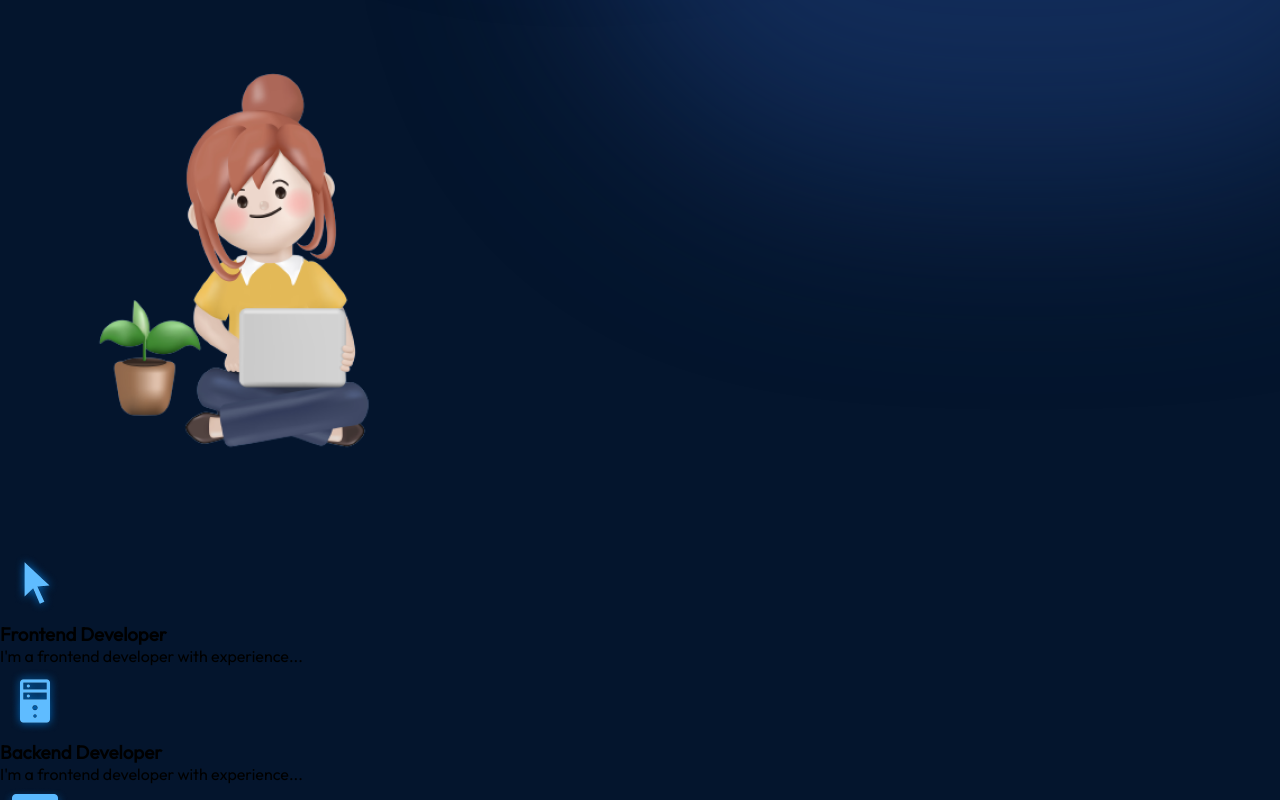
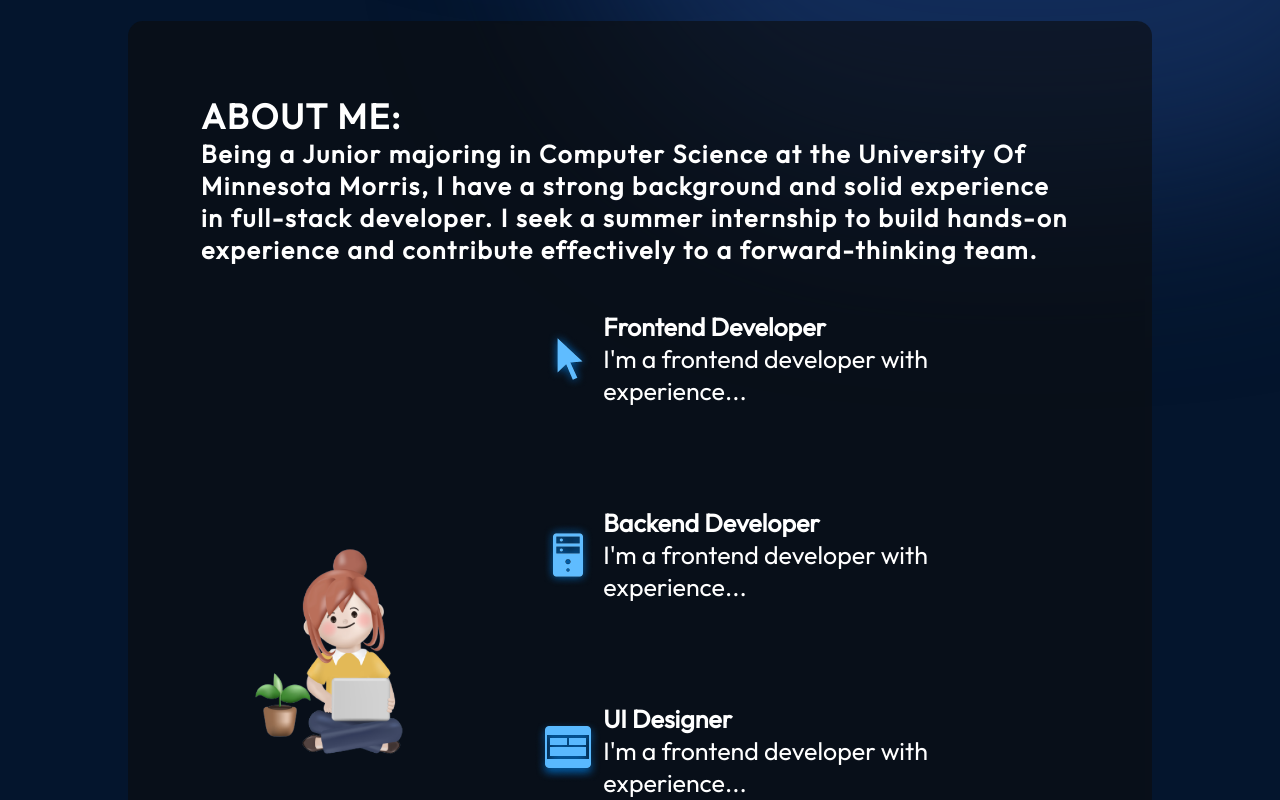
Before and after one commit to AndrewLam288/My-Porfolio-Website, a React (Vite) app in the folder Andrew-Lam-Portfolio/: page / in a window 1280 px wide. Shown: the part 860-1660 px from the top of the page. Built offline with nearby package versions, Linux system fonts and the light colour scheme.

Commit message:
Done with about section and adjust for smooth scrolling behavior overall

```diff
--- a/Andrew-Lam-Portfolio/src/components/Navbar/About/About.jsx
+++ b/Andrew-Lam-Portfolio/src/components/Navbar/About/About.jsx
@@ -4,56 +4,59 @@ import styles from './About.module.css';
 
 export const About = () => {
     return (
-        <section><h2>Being a Junior majoring in Computer Science at the University Of Minnesota Morris,
-        I have a strong background and solid experience in full-stack developer. <br />
-        I seek a summer internship to build hands-on experience and contribute effectively to a forward-thinking team.</h2>
-        <div>
+        <section className={styles.container} id="about">
+        <h2 className={styles.title}>About Me: <br /> </h2>
+        <p className={styles.AboutMeContent}>Being a Junior majoring in Computer Science at the University Of Minnesota Morris,
+        I have a strong background and solid experience in full-stack developer.
+        I seek a summer internship to build hands-on experience and contribute effectively to a forward-thinking team.
+        </p>
+        <div className={styles.content}>
             <img src={getImageUrl("about/aboutImage.png")}
         alt="about/aboutImage.png"
         className={styles.aboutImg}/>
-        <ul>
-            <li>
+        <ul className={styles.aboutItems}>
+            <li className={styles.aboutItem}>
                 <img src={getImageUrl("about/cursorIcon.png")}
                 alt="about/cursorIcon.png"
                 className={styles.aboutIcon}
                 />
-                <div>
+                <div className={styles.aboutItemText}>
                     <h3>Frontend Developer</h3>
                     <p>I'm a frontend developer with experience...
                     </p>
                 </div>
             </li>
 
-            <li>
+            <li className={styles.aboutItem}>
                 <img src={getImageUrl("about/serverIcon.png")}
                 alt="about/serverIcon.png"
                 className={styles.aboutIcon}
                 />
-                <div>
+                <div className={styles.aboutItemText}>
                     <h3>Backend Developer</h3>
                     <p>I'm a frontend developer with experience...
                     </p>
                 </div>
             </li>
 
-            <li>
+            <li className={styles.aboutItem}>
                 <img src={getImageUrl("about/uiIcon.png")}
                 alt="about/uiIcon.png"
                 className={styles.aboutIcon}
                 />
-                <div>
+                <div className={styles.aboutItemText}>
                     <h3>UI Designer</h3>
                     <p>I'm a frontend developer with experience...
                     </p>
                 </div>
             </li>
 
-            <li>
+            <li className={styles.aboutItem}>
                 <img src={getImageUrl("about/uiIcon.png")}
                 alt="about/testIcon.png"
                 className={styles.aboutIcon}
                 />
-                <div>
+                <div className={styles.aboutItemText}>
                     <h3>Tester</h3>
                     <p>I'm a frontend developer with experience...
                     </p>
--- a/Andrew-Lam-Portfolio/src/components/Navbar/About/About.module.css
+++ b/Andrew-Lam-Portfolio/src/components/Navbar/About/About.module.css
@@ -1 +1,96 @@
 @import "../../../vars.css";
+
+.container {
+    position: relative;
+    background-color: rgba(12,12,12,0.6);
+    border-radius: 15px;
+    padding: 73px;
+    margin-top: 129px;
+    z-index: 1;
+    margin-left: 10%;
+    margin-right: 10%;
+}
+
+.title {
+    color: var(--color-text);
+    font-size: 35px;
+    font-weight: 700;
+    letter-spacing: 1.75px;
+    text-transform: uppercase;
+}
+
+.AboutMeContent {
+    color: var(--color-text);
+    font-size: 25px;
+    font-weight: 700;
+    letter-spacing: 1.75px;
+    padding-bottom: 20px;
+}
+
+.content {
+    display: flex;
+    flex-direction: row;
+    align-items: center;
+}
+
+.aboutImg {
+    width: 35%;
+}
+
+.aboutItems {
+    color: var(--color-text);
+    display: flex;
+    flex-direction: column;
+    gap: 50px;
+}
+
+.aboutItem {
+    display: flex;
+    flex-direction: row;
+    align-items: center;
+    border-radius: 20px;
+    list-style: none;
+    padding: 25px;
+    background-image: linear-gradient(90deg, rgba(165, 215, 232, 0.42) 0%, rgba(255, 255, 255, 0) 100%);
+    background-size: 0 100%;
+    background-repeat: no-repeat;
+    transition: 0.4s;
+}
+
+.aboutItem:hover {
+    background-size: 100% 100%;
+}
+
+.aboutItem h3 {
+    font-size: 25px;
+    font-weight: 600;
+}
+
+.aboutItem p {
+    font-size: 25px;
+}
+
+@media screen and (max-width: 830px) {
+    .container {
+        background-color: transparent;
+        padding-left: 0;
+        padding-right: 0;
+    }
+
+    .content {
+        flex-direction: column;
+    }
+
+    .aboutImg {
+        display: none;
+    }
+
+    .aboutItems {
+        margin: 29px;
+    }
+
+    .aboutItem {
+        padding-left: 0px;
+        padding-right: 0px;
+    }
+}
--- a/Andrew-Lam-Portfolio/src/index.css
+++ b/Andrew-Lam-Portfolio/src/index.css
@@ -5,3 +5,7 @@
   padding: 0;
   font-family: "Outfit", Arial, Helvetica, sans-serif;
 }
+
+html {
+  scroll-behavior: smooth !important;
+}
```
Also changed, not shown: Andrew-Lam-Portfolio/src/App.jsx (+7 -5 lines), Andrew-Lam-Portfolio/src/main.jsx (+5 -5 lines).
